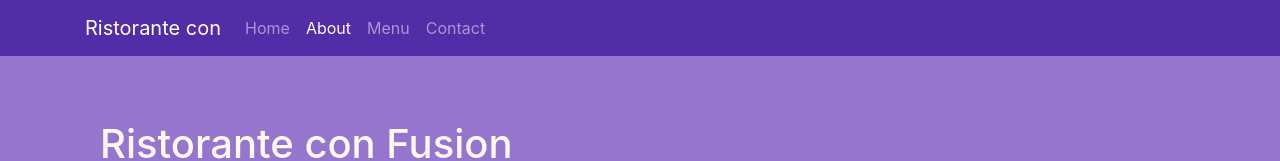
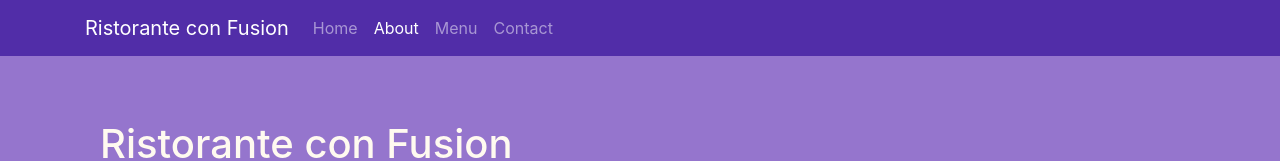
Before and after one commit to Kranthi1547/conFusion, a website: page aboutus.html in a window 1280 px wide. Shown: the top 161 px of the page. Drawn offline with nearby package versions, Linux system fonts and the light colour scheme.

Commit message:
Undo changes

```diff
--- a/aboutus.html
+++ b/aboutus.html
@@ -19,7 +19,7 @@
             <button class="navbar-toggler" typ="button" data-toggle="collapse" data-target="#Navbar">
                 <span class="navbar-toggler-icon"></span>
             </button>
-            <a class="navbar-brand" href="#">Ristorante con</a>
+            <a class="navbar-brand" href="#">Ristorante con Fusion</a>
             <div class="collapse navbar-collapse" id="Navbar">
                 <ul class="navbar-nav mr-auto">
                     <li class="nav-item"><a class="nav-link" href="./index.html">Home</a></li>
```
